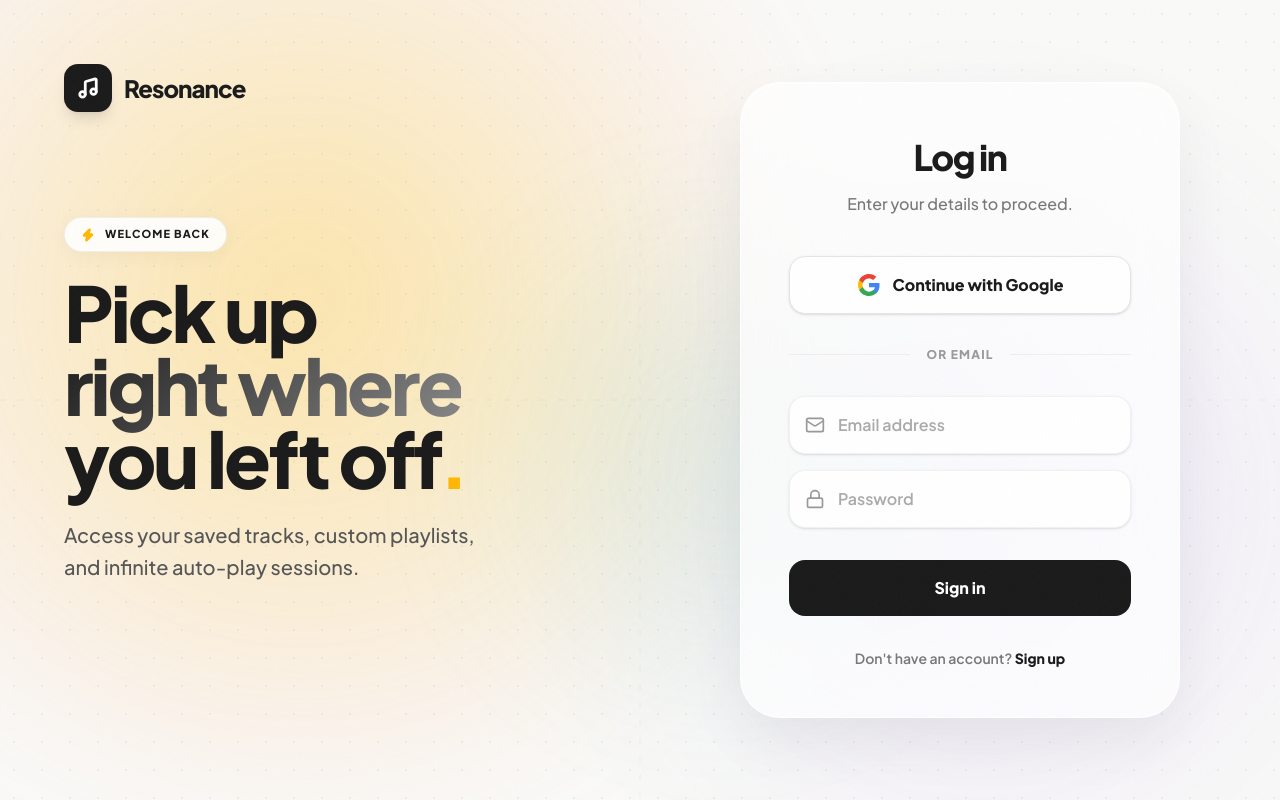
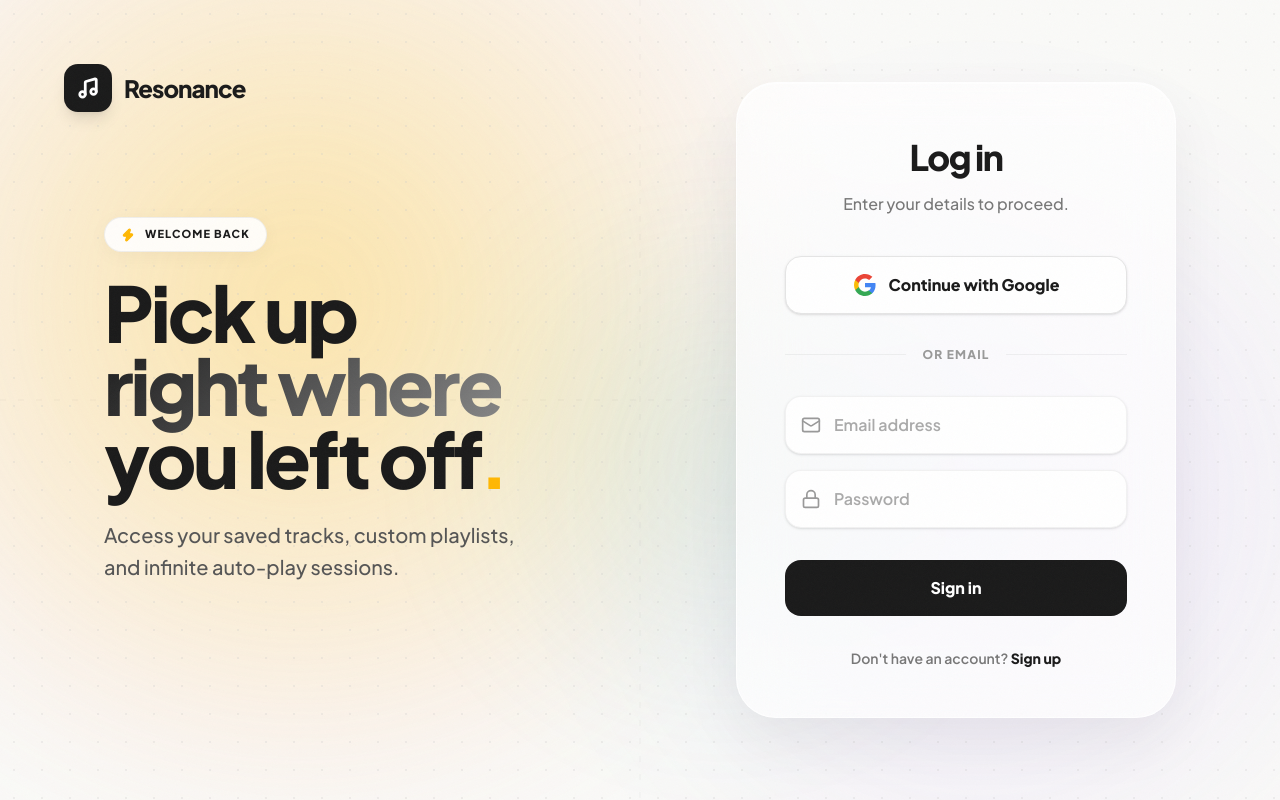
Before and after one commit to Niteshagarwal01/Resonance, a Next.js app in the folder frontend/: page /login in a window 1280 px wide. Built offline with nearby package versions, Linux system fonts and the light colour scheme; no server answers.

Commit message:
Eliminate massive horizontal gap by centering layout elements toward the middle of the screen

```diff
--- a/frontend/src/app/login/page.tsx
+++ b/frontend/src/app/login/page.tsx
@@ -55,7 +55,7 @@ export default function LoginPage() {
       </div>
 
       {/* LEFT SECTION - Branding & Cinematic Visuals */}
-      <div className="hidden lg:flex w-1/2 flex-col justify-center p-12 lg:p-16 relative z-20">
+      <div className="hidden lg:flex w-1/2 flex-col justify-center items-end p-12 lg:p-16 lg:pr-12 xl:pr-24 relative z-20">
         <div className="absolute top-12 left-12 lg:top-16 lg:left-16 z-30">
           <Link href="/" className="flex items-center gap-3 w-fit group" style={{ textDecoration: "none" }}>
             <motion.div whileHover={{ rotate: 90 }} transition={{ type: "spring", stiffness: 200 }}
@@ -67,7 +67,7 @@ export default function LoginPage() {
           </Link>
         </div>
 
-        <div className="relative z-10">
+        <div className="relative z-10 w-full max-w-[440px]">
           <motion.div initial={{ opacity: 0, y: 20 }} animate={{ opacity: 1, y: 0 }}>
             <div className="inline-flex items-center gap-2.5 mb-6" style={{ background: "rgba(255,255,255,0.9)", border: "1px solid rgba(0,0,0,0.06)", padding: "8px 16px", borderRadius: 100, fontSize: 11, fontWeight: 800, letterSpacing: "0.1em", textTransform: "uppercase", boxShadow: "0 4px 20px rgba(0,0,0,0.04)" }}>
               <Zap size={14} color="#FFB703" fill="#FFB703" />
@@ -92,7 +92,7 @@ export default function LoginPage() {
       </div>
 
       {/* RIGHT SECTION - Auth Form */}
-      <div className="w-full lg:w-1/2 flex items-center justify-center relative z-20">
+      <div className="w-full lg:w-1/2 flex items-center justify-center lg:justify-start lg:pl-12 xl:pl-24 relative z-20">
 
 
         <Link href="/" className="lg:hidden absolute top-8 left-8 z-20 text-[#1A1A1A] opacity-60 hover:opacity-100 transition-opacity flex items-center gap-2" style={{ fontWeight: 700, textDecoration: "none" }}>
@@ -102,7 +102,7 @@ export default function LoginPage() {
         {/* Floating Glassmorphic Login Card */}
         <motion.div
           initial={{ opacity: 0, scale: 0.96, y: 20 }} animate={{ opacity: 1, scale: 1, y: 0 }} transition={{ type: "spring", stiffness: 80, damping: 20 }}
-          className="w-full max-w-[440px] p-8 sm:p-12 rounded-[2.5rem] relative z-10 mx-6"
+          className="w-full max-w-[440px] p-8 sm:p-12 rounded-[2.5rem] relative z-10 mx-auto lg:mx-0 px-6 lg:px-12"
           style={{
             background: "rgba(255,255,255,0.75)",
             backdropFilter: "blur(30px)",
--- a/frontend/src/app/signup/page.tsx
+++ b/frontend/src/app/signup/page.tsx
@@ -62,7 +62,7 @@ export default function SignupPage() {
       </div>
 
       {/* LEFT SECTION - Branding & Cinematic Visuals */}
-      <div className="hidden lg:flex w-1/2 flex-col justify-center p-12 lg:p-16 relative z-20">
+      <div className="hidden lg:flex w-1/2 flex-col justify-center items-end p-12 lg:p-16 lg:pr-12 xl:pr-24 relative z-20">
         <div className="absolute top-12 left-12 lg:top-16 lg:left-16 z-30">
           <Link href="/" className="flex items-center gap-3 w-fit group" style={{ textDecoration: "none" }}>
             <motion.div whileHover={{ rotate: 90 }} transition={{ type: "spring", stiffness: 200 }}
@@ -74,7 +74,7 @@ export default function SignupPage() {
           </Link>
         </div>
 
-        <div className="relative z-10">
+        <div className="relative z-10 w-full max-w-[440px]">
           <motion.div initial={{ opacity: 0, y: 20 }} animate={{ opacity: 1, y: 0 }}>
             <div className="inline-flex items-center gap-2.5 mb-6" style={{ background: "rgba(255,255,255,0.9)", border: "1px solid rgba(0,0,0,0.06)", padding: "8px 16px", borderRadius: 100, fontSize: 11, fontWeight: 800, letterSpacing: "0.1em", textTransform: "uppercase", boxShadow: "0 4px 20px rgba(0,0,0,0.04)" }}>
               <Zap size={14} color="#22c55e" fill="#22c55e" />
@@ -99,7 +99,7 @@ export default function SignupPage() {
       </div>
 
       {/* RIGHT SECTION - Auth Form */}
-      <div className="w-full lg:w-1/2 flex items-center justify-center relative z-20">
+      <div className="w-full lg:w-1/2 flex items-center justify-center lg:justify-start lg:pl-12 xl:pl-24 relative z-20">
 
 
         <Link href="/" className="lg:hidden absolute top-8 left-8 z-20 text-[#1A1A1A] opacity-60 hover:opacity-100 transition-opacity flex items-center gap-2" style={{ fontWeight: 700, textDecoration: "none" }}>
@@ -109,7 +109,7 @@ export default function SignupPage() {
         {/* Floating Glassmorphic Signup Card */}
         <motion.div
           initial={{ opacity: 0, scale: 0.96, y: 20 }} animate={{ opacity: 1, scale: 1, y: 0 }} transition={{ type: "spring", stiffness: 80, damping: 20 }}
-          className="w-full max-w-[440px] p-8 sm:p-12 rounded-[2.5rem] relative z-10 mx-6"
+          className="w-full max-w-[440px] p-8 sm:p-12 rounded-[2.5rem] relative z-10 mx-auto lg:mx-0 px-6 lg:px-12"
           style={{
             background: "rgba(255,255,255,0.75)",
             backdropFilter: "blur(30px)",
```
